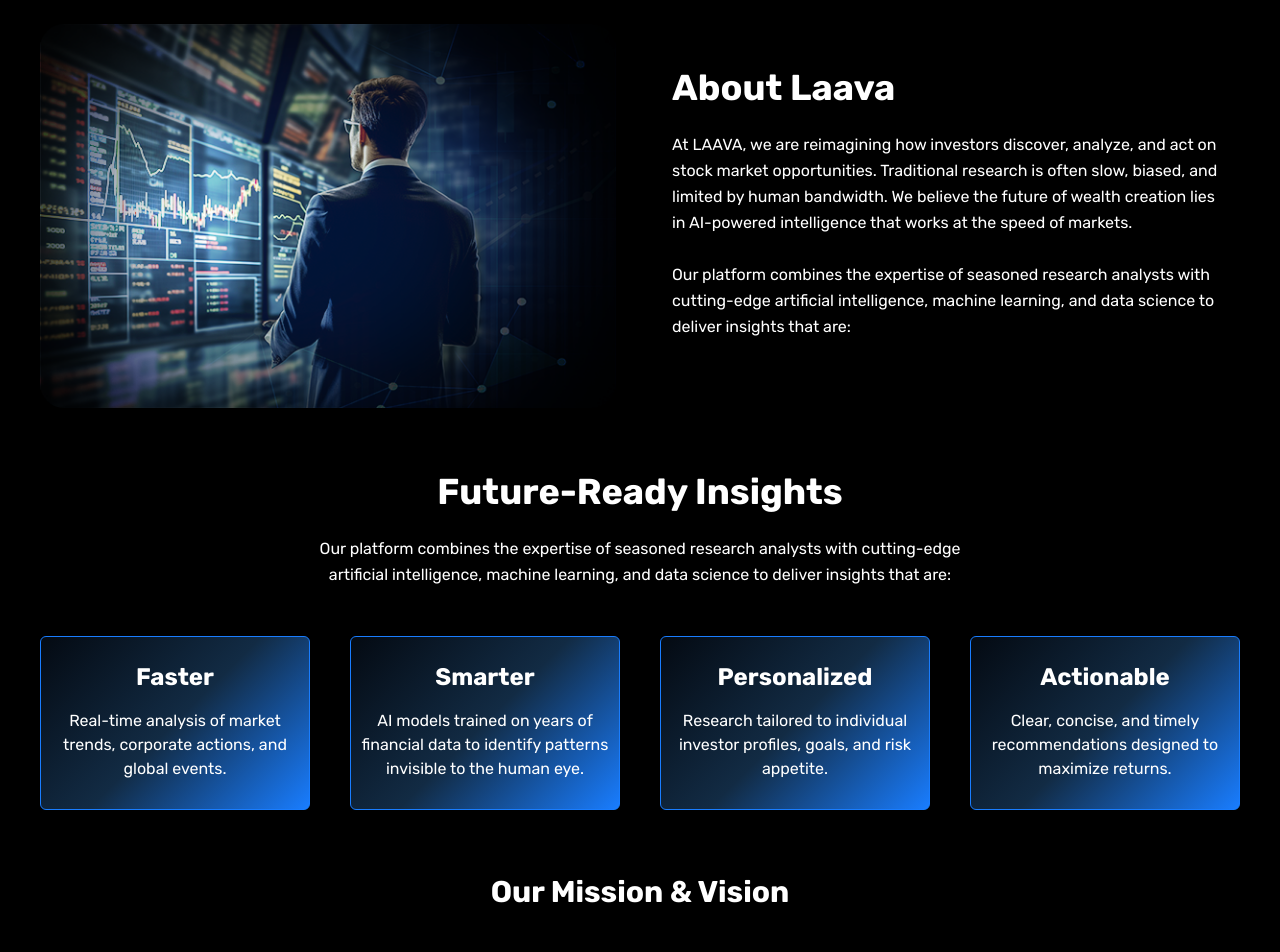
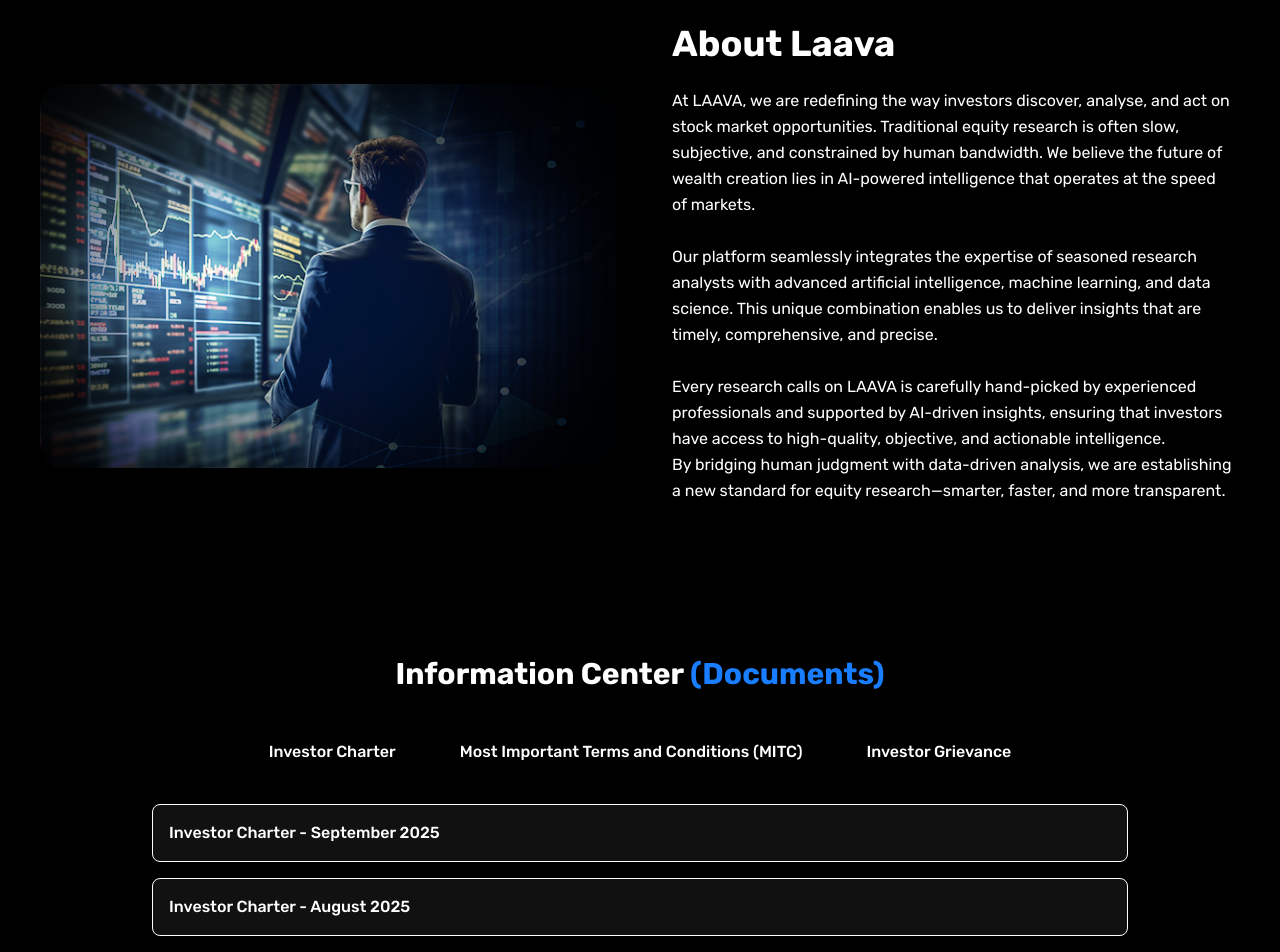
Before and after one commit to hemantsonawanegreycats/Laava-website, a React (Vite) app: page / in a window 1280 px wide. Shown: the part 840-1792 px from the top of the page. Built offline with nearby package versions, Linux system fonts and the light colour scheme.

Commit message:
document section added

```diff
--- a/src/components/Footer.jsx
+++ b/src/components/Footer.jsx
@@ -10,7 +10,7 @@
 
         <div className="flex-1">
           <img src='/assets/images/Laava-logo.png' className='w-1/2 mx-auto md:mx-0' />
-          <p className="text-gray text-sm mt-2">Invest wisely. Grow confidently.</p>
+          <p className="text-gray text-sm mt-2">Smarter Decisions, Profitable Research</p>
           <div className="flex justify-center md:justify-start gap-6 mt-6 flex-wrap">
             <a href="#" className="text-white hover:scale-110 transition-transform"><i className="fab fa-facebook-f text-2xl"></i></a>
             <a href="#" className="text-white hover:scale-110 transition-transform"><i className="fab fa-linkedin-in text-2xl"></i></a>
--- a/src/components/HomePage/FaqSection.jsx
+++ b/src/components/HomePage/FaqSection.jsx
@@ -1,52 +1,29 @@
 import React, { useState } from "react";
-import { ChevronDown, ChevronUp } from "lucide-react";
 
 const faqData = {
-  "Getting Started": [
+ "Investor Charter": [
     {
-      question: "What is Laava?",
-      answer:
-        "Laava is an independent advisory platform, licensed by SEBI in India...",
+      name: "Investor Charter - September 2025",
+      link: "/files/investor-charter-sept-2025.pdf",
     },
     {
-      question: "Why invest through Laava?",
-      answer:
-        "Access diverse portfolios including N100 Index, Factors, Global Trends...",
+      name: "Investor Charter - August 2025",
+      link: "/files/investor-charter-aug-2025.pdf",
     },
   ],
-  Trades: [
+  "Most Important Terms and Conditions (MITC)": [
     {
-      question: "How do I place a trade?",
-      answer: "You can place trades directly via the Laava app...",
-    },
-    {
-      question: "Are trades free?",
-      answer: "No commissions. Flat transparent pricing.",
+      name: "MITC - September 2025",
+      link: "/files/mitc-sept-2025.pdf",
     },
   ],
-  Academy: [
+  "Investor Grievance": [
     {
-      question: "Does Laava have resources for beginners?",
-      answer: "YES. Articles, blogs, and a research library are available.",
-    },
-    {
-      question: "Are there live training sessions?",
-      answer: "Yes, through webinars and investor connects.",
+      name: "Investor Grievance - September 2025",
+      link: "/files/investor-grievance-sept-2025.pdf",
     },
   ],
-  "Wealth Baskets": [
-    {
-      question: "What are Wealth Baskets?",
-      answer:
-        "Curated ETF and Mutual Fund baskets designed by our experts.",
-    },
-  ],
-  Payments: [
-    {
-      question: "What payment methods are supported?",
-      answer: "UPI, NetBanking, Debit/Credit Cards are supported.",
-    },
-  ],
+
 };
 
 const FaqSection = () => {
@@ -58,12 +35,11 @@
     setOpenIndex(openIndex === index ? null : index);
   };
 
-
-  return (
+   return (
     <section className="py-16 bg-black text-white">
       <div className="max-w-5xl mx-auto px-6">
         <h2 className="text-3xl font-bold text-center mb-10">
-          Frequently Asked Questions <span className="text-primary">(FAQs)</span>
+          Information Center <span className="text-primary">(Documents)</span>
         </h2>
 
         {/* Tabs */}
@@ -71,11 +47,8 @@
           {tabs.map((tab) => (
             <button
               key={tab}
-              onClick={() => {
-                setActiveTab(tab);
-                setOpenIndex(null); // reset accordion
-              }}
-              className={`btn cursor-pointer px-5 py-2 rounded-lg font-medium transition ${
+              onClick={() => setActiveTab(tab)}
+              className={`cursor-pointer px-5 py-2 rounded-lg font-medium transition ${
                 activeTab === tab
                   ? "bg-gradient-to-r from-pink-500 to-orange-500 text-white"
                   : "text-gray-400 hover:text-white"
@@ -86,27 +59,21 @@
           ))}
         </div>
 
-        {/* Accordion */}
+        {/* Tab Content */}
         <div className="space-y-4">
-          {faqData[activeTab].map((faq, index) => (
+          {faqData[activeTab].map((file, index) => (
             <div
               key={index}
-              className="bg-[#111] border border-gray-700 rounded-lg"
+              className="bg-[#111] border border-gray-700 rounded-lg p-4"
             >
-              <button
-                onClick={() => toggleAccordion(index)}
-                className="btn cursor-pointer flex justify-between items-center w-full p-4 text-left"
+              <a
+                href={file.link}
+                target="_blank"
+                rel="noopener noreferrer"
+                className="text-orange-400 hover:underline font-medium"
               >
-                <span className="font-semibold">{faq.question}</span>
-                {openIndex === index ? (
-                  <ChevronUp className="w-5 h-5 text-orange-400" />
-                ) : (
-                  <ChevronDown className="w-5 h-5 text-orange-400" />
-                )}
-              </button>
-              {openIndex === index && (
-                <div className="px-4 py-4 text-gray-300">{faq.answer}</div>
-              )}
+                {file.name}
+              </a>
             </div>
           ))}
         </div>
@@ -114,5 +81,4 @@
     </section>
   );
 };
-
 export default FaqSection;
--- a/src/components/pages/Mainhome.jsx
+++ b/src/components/pages/Mainhome.jsx
@@ -2,11 +2,12 @@
 // Mypage
 import React from 'react';
 import FirstBanner from '../HomePage/FirstBanner';
-import Contactmain from './Contactmain';
+// import Contactmain from './Contactmain';
 import { BarChart3, Diamond, Eye, Lightbulb, Target, Users } from 'lucide-react';
 import HeaderBg from './HeaderAnimated';
 import { useEffect, useRef } from "react";
 import gsap from 'gsap';
+import FaqSection from '../HomePage/FaqSection';
 
 
 const items = [
@@ -35,9 +36,6 @@
       color: "from-green-500 to-emerald-600",
     },
   ];
-
-
-
 
 export default function Mainhome() {
 
@@ -80,13 +78,18 @@
         <div className="order-1 md:order-2 text-gray-800 px-2">
           <h2 className="text-3xl md:text-4xl font-bold mb-6 text-white">About Laava</h2>
           <p className="text-base leading-relaxed mb-6 text-white">
-           At LAAVA, we are reimagining how investors discover, analyze, and act on stock market opportunities. Traditional research is often slow, biased, and limited by human bandwidth. We believe the future of wealth creation lies in AI-powered intelligence that works at the speed of markets.<br /><br />
-           Our platform combines the expertise of seasoned research analysts with cutting-edge artificial intelligence, machine learning, and data science to deliver insights that are:
+           At LAAVA, we are redefining the way investors discover, analyse, and act on stock market opportunities. Traditional equity research is often slow, subjective, and constrained by human bandwidth. We believe the future of wealth creation lies in AI-powered intelligence that operates at the speed of markets.<br /><br />
+           Our platform seamlessly integrates the expertise of seasoned research analysts with advanced artificial intelligence, machine learning, and data science. This unique combination enables us to deliver insights that are timely, comprehensive, and precise. <br /><br />
+           Every research calls on LAAVA is carefully hand-picked by experienced professionals and supported by AI-driven insights, ensuring that investors have access to high-quality, objective, and actionable intelligence.<br />
+           By bridging human judgment with data-driven analysis, we are establishing a new standard for equity research—smarter, faster, and more transparent.
+
+
           </p>
         </div>
       </div>
 
         <section className="max-w-7xl mx-auto items-center pt-16 px-10">
+          <FaqSection />
         <h2 className="text-3xl md:text-4xl font-bold mb-6 text-center text-white">Future-Ready Insights</h2>
         <p className="text-base leading-relaxed mb-6 text-center text-white">
           Our platform combines the expertise of seasoned research analysts with cutting-edge<br /> artificial intelligence, machine learning, and data science to deliver insights that are:
@@ -199,7 +202,7 @@
       <p className="font-semibold text-white text-center">At LAAVA, we don’t just provide research. We provide clarity in complexity, confidence in decisions, and conviction in action.</p>
       <p className="font-semibold text-white text-center">For grievances, please contact us at <a href="mailto:care@laavafin.com" className="text-primary underline">care@laavafin.com</a></p>
         </div>
-      <Contactmain />
+      {/* <Contactmain /> */}
 
     <section className="abyssBlue text-white py-16 px-4 text-center mt-10">
   <h2 className="text-3xl font-bold mb-4">Start your financial journey with Laava</h2>
--- a/src/components/pages/PrivacyPolicy.jsx
+++ b/src/components/pages/PrivacyPolicy.jsx
@@ -9,7 +9,8 @@
                     Privacy Policy
                 </h1>
                 <p className="mb-8">
-                    The domain name www.laavafin.com is owned by Laava Financial Technologies Private Limited (hereafter referred to as ‘LAAVA’). LAAVA is a company incorporated in Mumbai, Maharashtra and has applied for registration and licenses with regulators for entering into capital markets.
+                    The domain name www.laavafin.com is owned by Laava Financial Technologies Private Limited (hereafter referred to as ‘LAAVA’). LAAVA is a company incorporated in Mumbai, Maharashtra and is a SEBI registered Research Analyst (INH000023171)
+
                 </p>
 
                 <p className="mb-8">
--- a/src/components/pages/TermsOfUse.jsx
+++ b/src/components/pages/TermsOfUse.jsx
@@ -12,7 +12,7 @@
         </h1>
 
         <p className="mb-8">
-                    The domain name www.laavafin.com is owned by Laava Financial Technologies Private Limited (hereafter referred to as ‘LAAVA’). LAAVA is a company incorporated in Mumbai, Maharashtra and has received in principal approval from SEBI to commence Research Analyst Business.
+                    The domain name www.laavafin.com is owned by Laava Financial Technologies Private Limited (hereafter referred to as ‘LAAVA’). LAAVA is a company incorporated in Mumbai, Maharashtra and is a SEBI registered Research Analyst (INH000023171)
                 </p>
 
                 <p className="mb-8">
```
Also changed, not shown: src/components/HomePage/FirstBanner.jsx (+5 -4 lines), src/components/pages/Disclaimer.jsx (+2 -5 lines).
